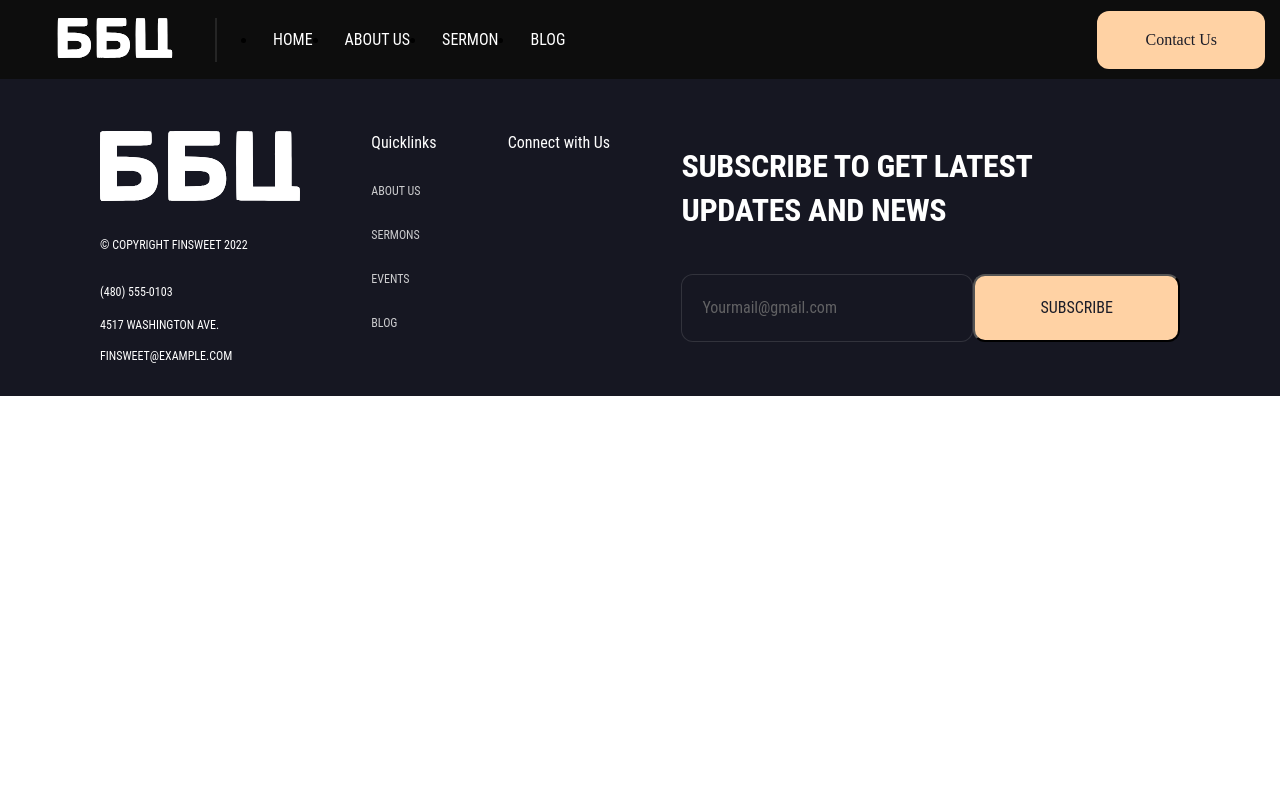
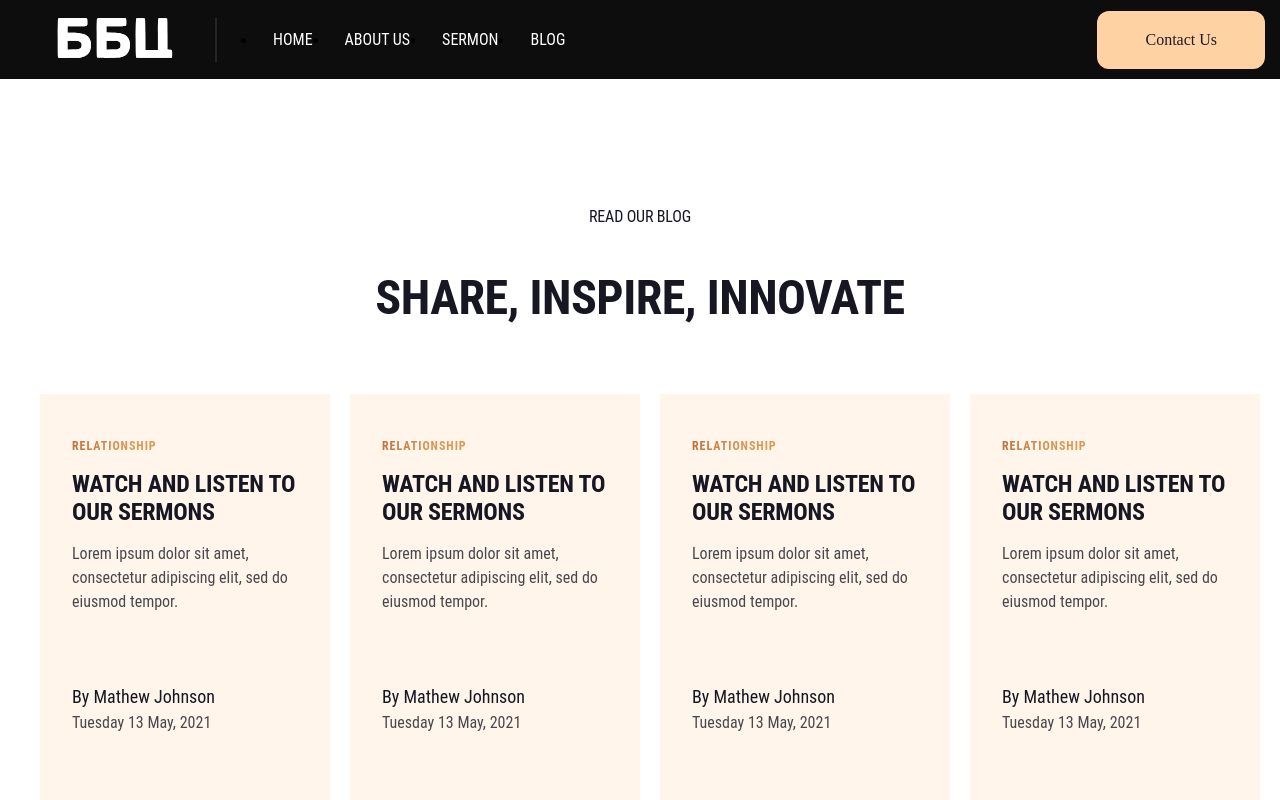
Before and after one commit to dakovlen/bbc.org.ua, a Next.js app: page / in a window 1280 px wide. Shown: the top 800 px of the page. Built offline with nearby package versions, Linux system fonts and the light colour scheme.

Commit message:
Layout:changed Blog

```diff
--- a/src/pages/index.js
+++ b/src/pages/index.js
@@ -237,11 +237,13 @@ export default function Home() {
             width="2"
             height="2" />
         </div>
-      </section>
+      </section> </main> */}
 
-      <section className="blocks-blog wrapper">
-        <span className="blog">Read our Blog</span>
-        <h2 className="blog1">SHARE, INSPIRE, INNOVATE</h2>
+      <section className="blocks-blog container">
+        <div className='blog'>
+        <span className="blog1">Read our Blog</span>
+        <h2 className="blog2">SHARE, INSPIRE, INNOVATE</h2>
+        </div>
         <div className="blocks">
           <div className="block">
             <span>Relationship</span>
@@ -273,7 +275,7 @@ export default function Home() {
           </div>
         </div>
       </section>
-      </main> */}
+
 
        <footer className="footer">
         <div className="footer1 wrapper">
--- a/src/styles/globals.scss
+++ b/src/styles/globals.scss
@@ -1135,7 +1135,14 @@ header {
 
 
 
-/*djkskjdjkd*/
+/*block-Blog*/
+
+.blocks-blog {
+  padding: 0 15px;
+  margin: 0 auto;
+  max-width: 1200px;
+  width: 100%;
+}
 
 .blocks {
   display: flex;
@@ -1144,52 +1151,55 @@ header {
 
 }
 
-.blocks-blog .blog {
+.blog {
+  text-align: center;
+  margin-top: 128px;
+
+  .blog1 {
     font-family: 'Roboto Condensed';
     font-style: normal;
     font-weight: 400;
     font-size: 16px;
     line-height: 19px;
-  /* identical to box height */
-
+    text-align: center;
+    letter-spacing: -0.01em;
     text-transform: uppercase;
-
-  /* Black */
-
     color: #161722;
     padding-top: 128px;
     margin-top: 128px;
-
   }
 
-.blocks-blog .blog1 {
+  .blog2 {
     font-family: 'Roboto Condensed';
     font-style: normal;
     font-weight: 700;
     font-size: 48px;
     line-height: 64px;
-  /* identical to box height, or 133% */
-
     text-align: center;
     letter-spacing: -0.01em;
     text-transform: uppercase;
-
-  /* Black */
-
     color: #161722;
+    margin-bottom: 64px;
+  }
 }
 
 .block {
-  width: 302px;
+  max-width: 280px;
+  width: 100%;
   height: 367px;
   background-color: #FFF5EB;
   padding: 42px 0 0 32px;
   position: relative;
   margin-right: 20px;
   margin-bottom: 128px;
+
+  p {
+    width: 238px;
+    padding-bottom: 48px;
+    padding-right: 20px;
   }
 
-.block:hover::after {
+  &:hover::after {
     content: "";
     position: absolute;
     bottom: -16px;
@@ -1201,21 +1211,14 @@ header {
     transform: matrix(1, 0, 0, -1, 0, 0);
   }
 
-
-
-.block span:first-of-type {
+  span:first-of-type {
     font-family: 'Roboto Condensed';
     font-style: normal;
     font-weight: 700;
     font-size: 12px;
     line-height: 14px;
-  /* identical to box height */
-
     letter-spacing: 0.08em;
     text-transform: uppercase;
-
-  /* Gradient */
-
     background: linear-gradient(109.61deg, #A54E2B -53.83%, #DC9853 62.61%);
     -webkit-background-clip: text;
     -webkit-text-fill-color: transparent;
@@ -1223,7 +1226,7 @@ header {
     text-fill-color: transparent;
   }
 
-.block h5 {
+  h5 {
     font-family: 'Roboto Condensed';
     font-style: normal;
     font-weight: 700;
@@ -1231,33 +1234,22 @@ header {
     line-height: 28px;
     letter-spacing: -0.01em;
     text-transform: uppercase;
-
-  /* Black */
     margin-top: 16px;
     margin-bottom: 16px;
     color: #161722;
   }
 
-.block p:first-of-type {
-
+  p:first-of-type {
     font-family: 'Roboto Condensed';
     font-style: normal;
     font-weight: 400;
     font-size: 16px;
     line-height: 24px;
-  /* or 150% */
-
-
-  /* Black */
-
     color: #161722;
-
     opacity: 0.78;
   }
 
-.block span:last-of-type {
-
-
+  span:last-of-type {
     margin-top: 48px;
     display: block;
     font-family: 'Roboto Condensed';
@@ -1265,28 +1257,18 @@ header {
     font-weight: 400;
     font-size: 18px;
     line-height: 21px;
-  /* identical to box height */
-
-
-  /* Black */
-
     color: #161722;
-
   }
 
-.block p:last-of-type {
+  p:last-of-type {
     margin-top: 4px;
     font-family: 'Roboto Condensed';
     font-style: normal;
     font-weight: 400;
     font-size: 16px;
     line-height: 24px;
-  /* identical to box height, or 150% */
-
-
-  /* Black */
-
     color: #161722;
+  }
 }
 
 
```
Lines whose indentation alone changed are shown as unchanged.
